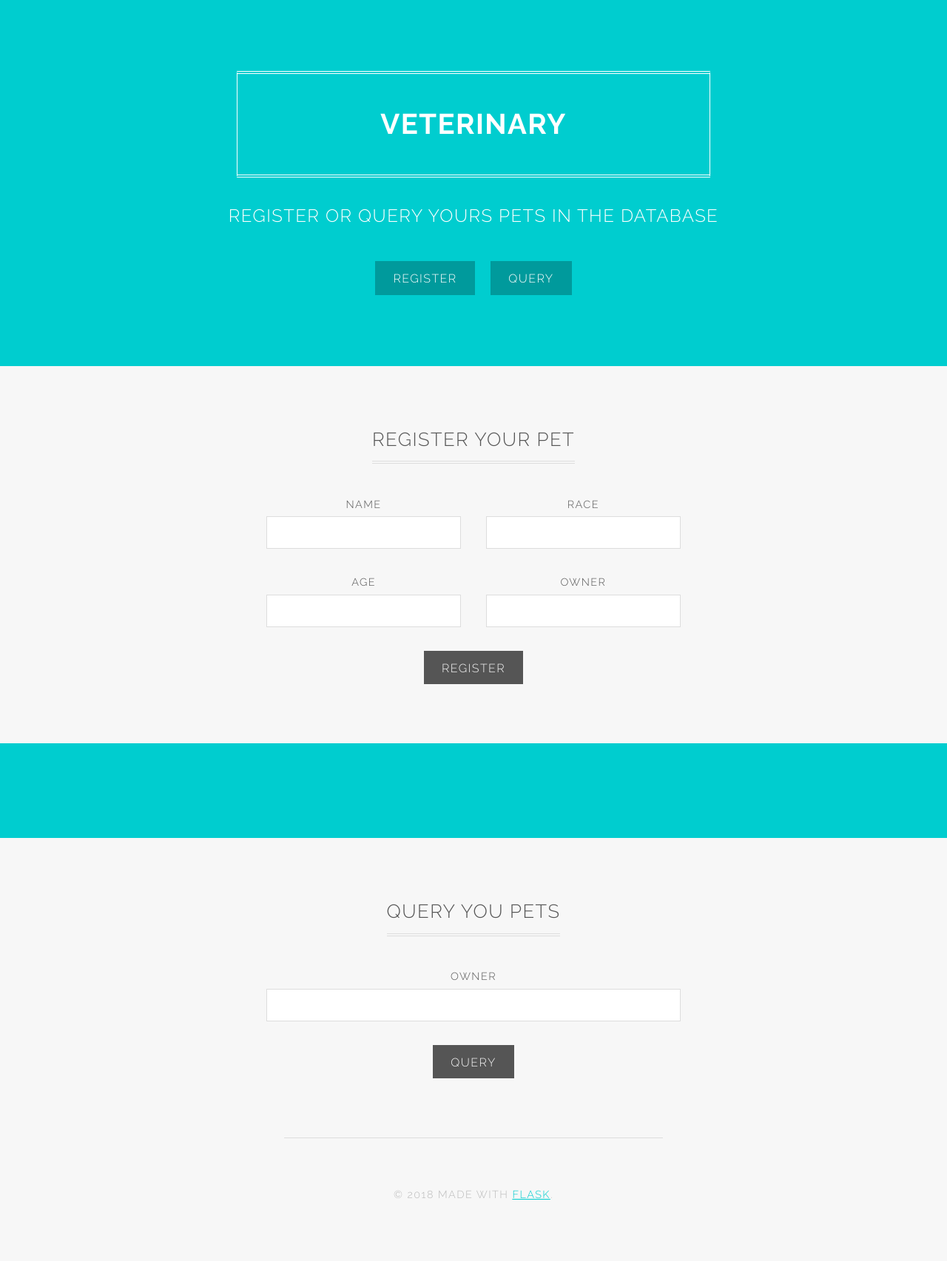
After one commit to bareke/pet_flask, a Flask app: page /index in a window 1280 px wide. The commit adds this page. Shown: the whole page at 74% size. Run offline with Flask 2, Linux system fonts and the light colour scheme; some libraries are stand-ins or nearby versions.

Commit message:
Version 0.1 - register and query pets

```diff
--- a/forms/forms.py
+++ b/forms/forms.py
@@ -1,6 +1,5 @@
 from wtforms import Form, StringField, TextField, validators, HiddenField
 
-from validations import validation_honeypot
 
 # Create your forms
 
@@ -11,7 +10,7 @@ class PetForm(Form):
     race = StringField('Race', [validators.Required(message = 'Required race.'), ])
     age = StringField('Age', [validators.Required(message = 'Required age.'), ])
     owner = StringField('Owner', [validators.Required(message = 'Required owner.'), ])
-    honeypot = HiddenField('', [validation_honeypot])
+    honeypot = HiddenField('', [validators.Length(min = 0, max = 0)])
 
-class PropertyForm(Form):
+class OwnerForm(Form):
     owner = StringField('Owner', [validators.Required(message = 'Required owner.')])
--- /dev/null
+++ b/requirements.txt
@@ -0,0 +1,3 @@
+Flask==1.0
+Flask-SQLAlchemy==2.3.2
+Flask-WTF==0.14.2
--- /dev/null
+++ b/templates/_macro.html
@@ -0,0 +1,12 @@
+{% macro render_field(field) %}
+  <td> {{ field.label }} </td>
+  <dd> {{ field(**kwargs) | safe }} </dd>
+
+  {% if field.errors %}
+  <ul>
+    {% for error in field.errors %}
+      <li> {{ error }} </li>
+    {% endfor %}
+  </ul>
+  {% endif %}
+{% endmacro %}
--- a/templates/index.html
+++ b/templates/index.html
@@ -15,27 +15,25 @@
 		</section>
 
 	<!-- One -->
+		{% from "_macro.html" import render_field %}
+
 		<section id="one" class="wrapper style2 special">
 			<div class="inner narrow">
 				<header>
 					<h2>Register your pet</h2>
 				</header>
-				<form class="grid-form" method="post" action="#">
+				<form class="grid-form" method="post" enctype="multipart/form-data">
 					<div class="form-control narrow">
-						<label for="name">Name pet</label>
-						<input name="name" id="name" type="text">
+						{{ render_field(form_pet.name) }}
 					</div>
 					<div class="form-control narrow">
-						<label for="email">Race</label>
-						<input name="race" id="race" type="text">
+						{{ render_field(form_pet.race) }}
 					</div>
 					<div class="form-control narrow">
-						<label for="age">Age</label>
-						<input name="age" id="age" type="text">
+						{{ render_field(form_pet.age) }}
 					</div>
 					<div class="form-control narrow">
-						<label for="owner">Owner</label>
-						<input name="owner" id="owner" type="text">
+						{{ render_field(form_pet.owner) }}
 					</div>
 					<ul class="actions">
 						<li><input value="Register" type="submit"></li>
@@ -54,10 +52,12 @@
 				<header>
 					<h2>Query you pets</h2>
 				</header>
-				<form class="grid-form" method="post" action="#">
+				<form class="grid-form" method="post" enctype="multipart/form-data">
+
+					{{ form_owner.csrf_token }}
+
 					<div class="form-control">
-						<label for="name">Name owner</label>
-						<input name="owner" id="owner" type="text">
+						{{ render_field(form_owner.owner) }}
 					</div>
 					<ul class="actions">
 						<li><input value="Query" type="submit"></li>
@@ -455,6 +455,7 @@
 
 													<h3>Preformatted</h3>
 													<pre><code>i = 0;
+
 while (!deck.isInOrder()) {
     print 'Iteration ' + i;
     deck.shuffle();
@@ -470,12 +471,4 @@
 										</div>
 									</section>
 								-->
-
-	<!-- Scripts -->
-		<script src="assets/js/jquery.min.js"></script>
-		<script src="assets/js/skel.min.js"></script>
-		<script src="assets/js/util.js"></script>
-		<!--[if lte IE 8]><script src="assets/js/ie/respond.min.js"></script><![endif]-->
-		<script src="assets/js/main.js"></script>
-
 	{% endblock %}
--- a/veterinary.py
+++ b/veterinary.py
@@ -1,14 +1,63 @@
-from flask import Flask, render_template
+from flask import Flask, flash, redirect, render_template
+from flask import request, url_for, make_response, session
+from flask_wtf.csrf import CSRFProtect
+
+from forms.forms import PetForm, OwnerForm
+from models.models import db, Pet
+from config import DevelopmentConfig
 
 app = Flask(__name__)
+app.config.from_object(DevelopmentConfig())
+#csrf = CSRFProtect(app)
 
-@app.route('/')
+@app.route('/', methods = ['GET', 'POST'])
+@app.route('/index', methods = ['GET', 'POST'])
 def index():
-    return render_template('index.html')
+    form_pet = PetForm(request.form)
+    form_owner = OwnerForm(request.form)
+
+    if request.method == 'POST' and form_pet.validate():
+        session['owner'] = form_pet.owner.data
+        pet = Pet(
+                name = form_pet.name.data,
+                race = form_pet.race.data,
+                age = form_pet.age.data,
+                owner = form_pet.owner.data,
+                )
+        db.session.add(pet)
+        db.session.commit()
+        flash('Thanks for register.')
+        return redirect(url_for('registered_successful'))
+
+    elif request.method == 'POST' and form_owner.validate():
+        session['owner'] = form_owner.owner.data
+        return redirect(url_for('query_pets'))
+
+    return render_template('index.html', form_pet = form_pet, form_owner = form_owner)
+
+
+@app.route('/query/')
+def query_pets():
+    pass
+    if 'owner' in session:
+        name = session['owner']
+    query = Pet.query.filter(Pet.owner == name).all()
+    return render_template('query.html', results = query)
+
+
+@app.route('/registered')
+def registered_successful():
+    if 'owner' in session:
+        name = session['owner']
+    return render_template('registered.html', owner = name)
 
 @app.errorhandler(404)
 def page_not_found(e):
     return render_template('404.html'), 404
 
 if __name__ == '__main__':
-    app.run(debug = True)
+    db.init_app(app)
+    with app.app_context():
+        db.create_all()
+
+    app.run()
```
Also changed, not shown: config.py (added, +19 -0 lines), templates/query.html (added, +43 -0 lines), templates/registered.html (added, +22 -0 lines). Lines whose indentation alone changed are shown as unchanged.
